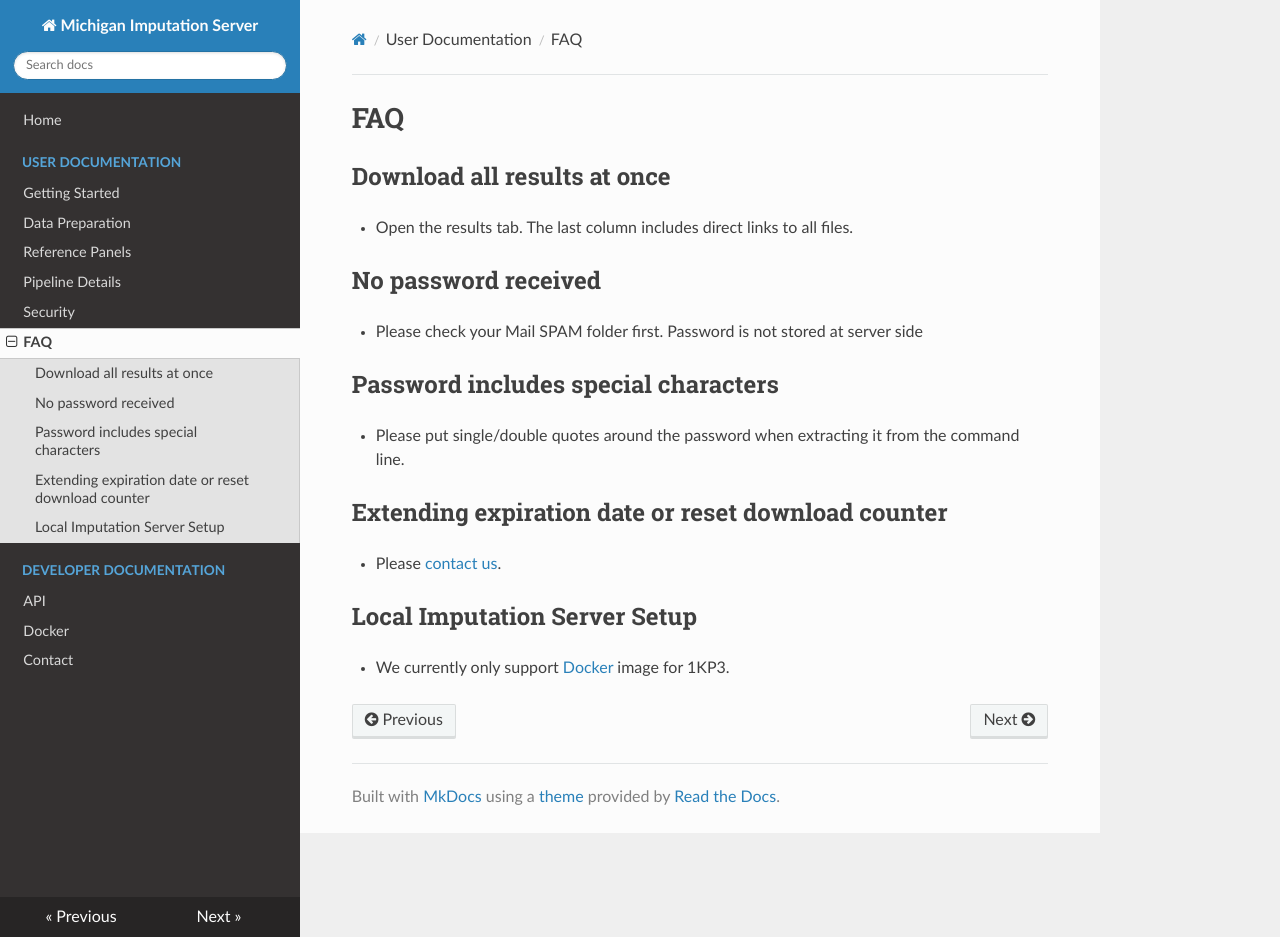
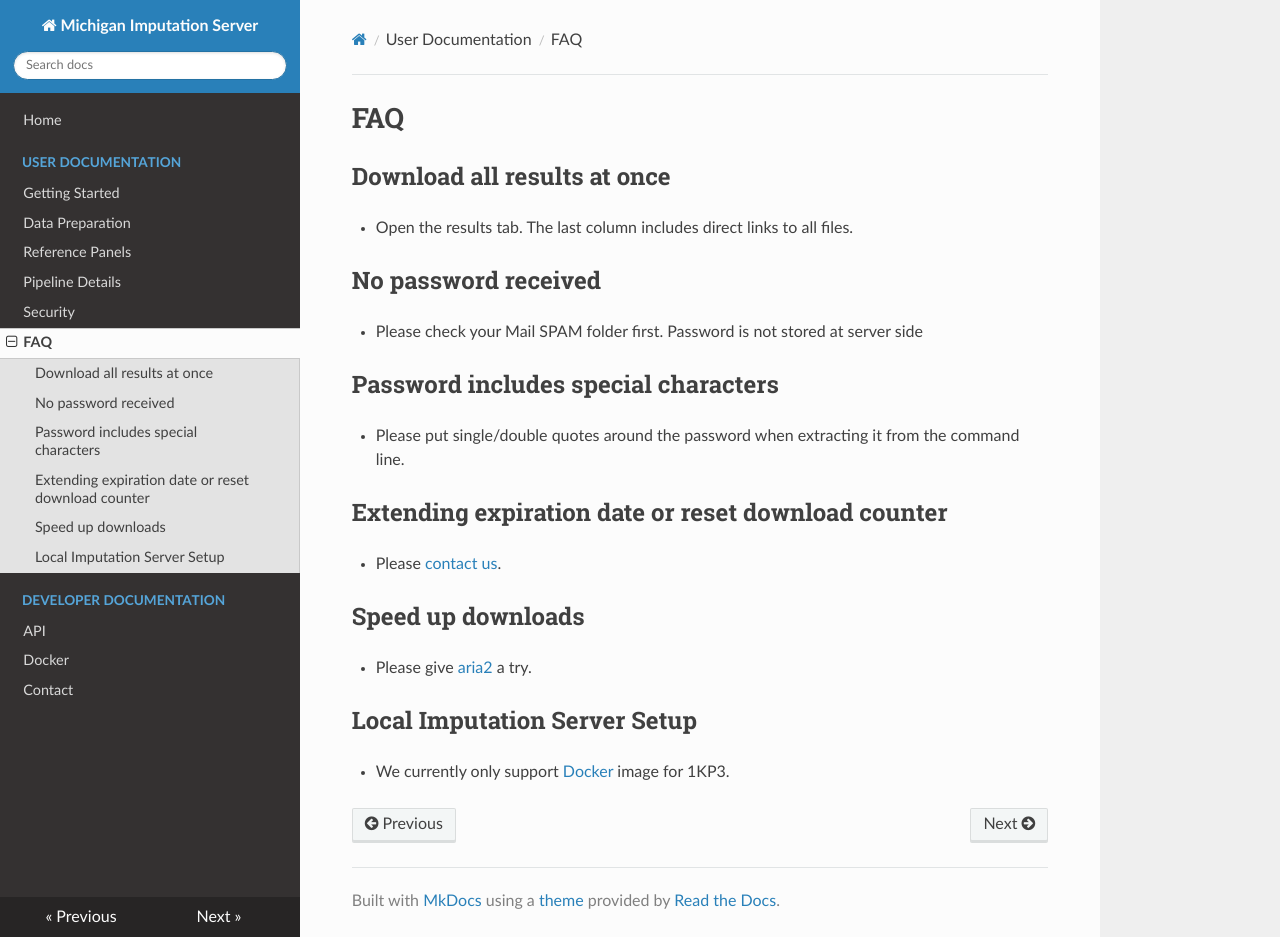
Before and after one commit to genepi/imputationserver, an MkDocs documentation site: the page built from docs/faq.md, in a window 1280 px wide and 937 px high. Built offline with MkDocs 1.6.1, drawn with Linux system fonts in a browser that asks for light colours; nearby versions of some CDN libraries; old or Windows-style settings are respelled for this version of MkDocs.

Commit message:
Update faq.md

```diff
--- a/docs/faq.md
+++ b/docs/faq.md
@@ -12,5 +12,8 @@
 ## Extending expiration date or reset download counter
 - Please [contact us](/contact).
 
+## Speed up downloads
+- Please give [aria2](https://aria2.github.io/) a try.
+
 ## Local Imputation Server Setup
 - We currently only support [Docker](/docker) image for 1KP3.
```
